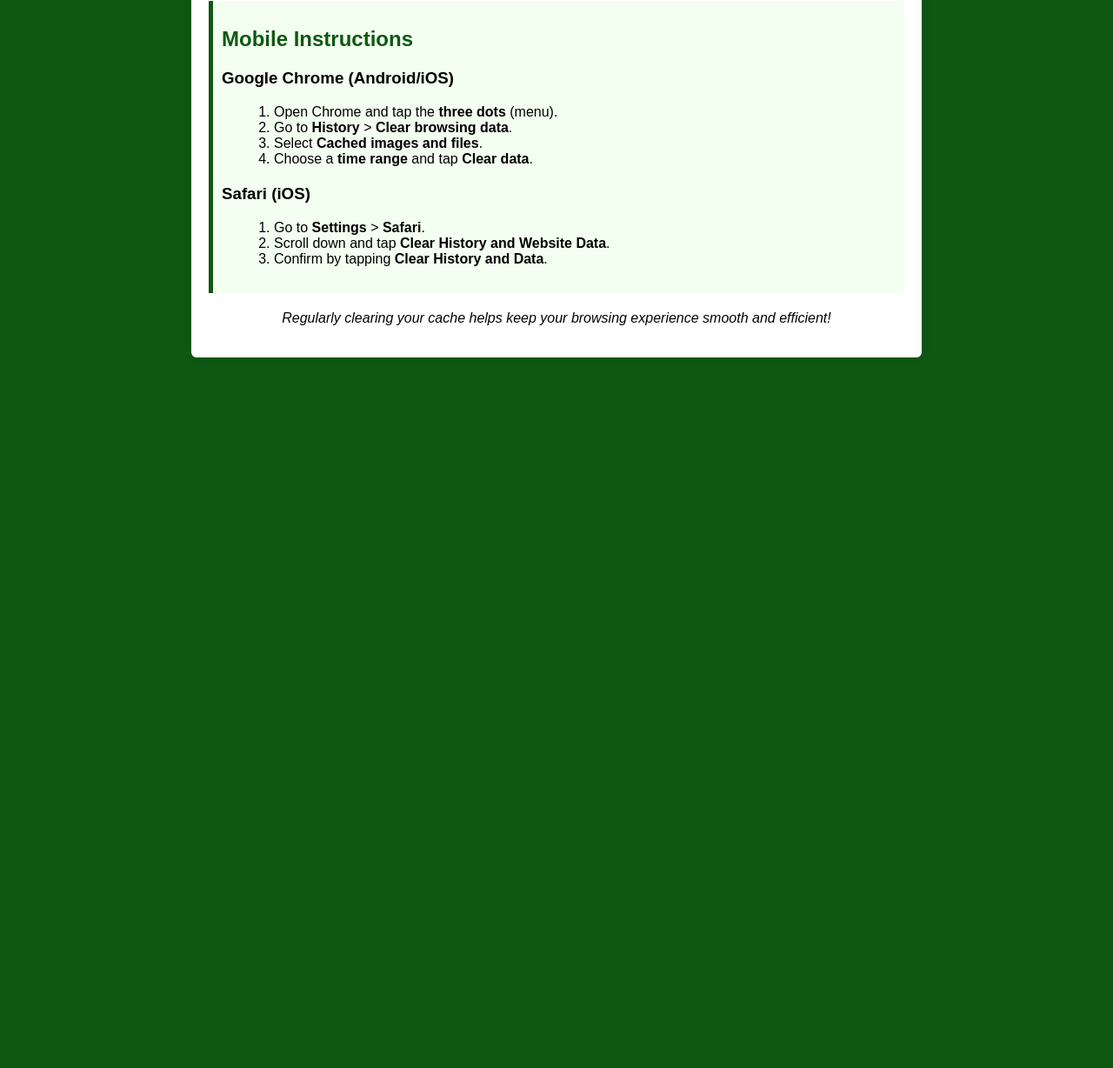
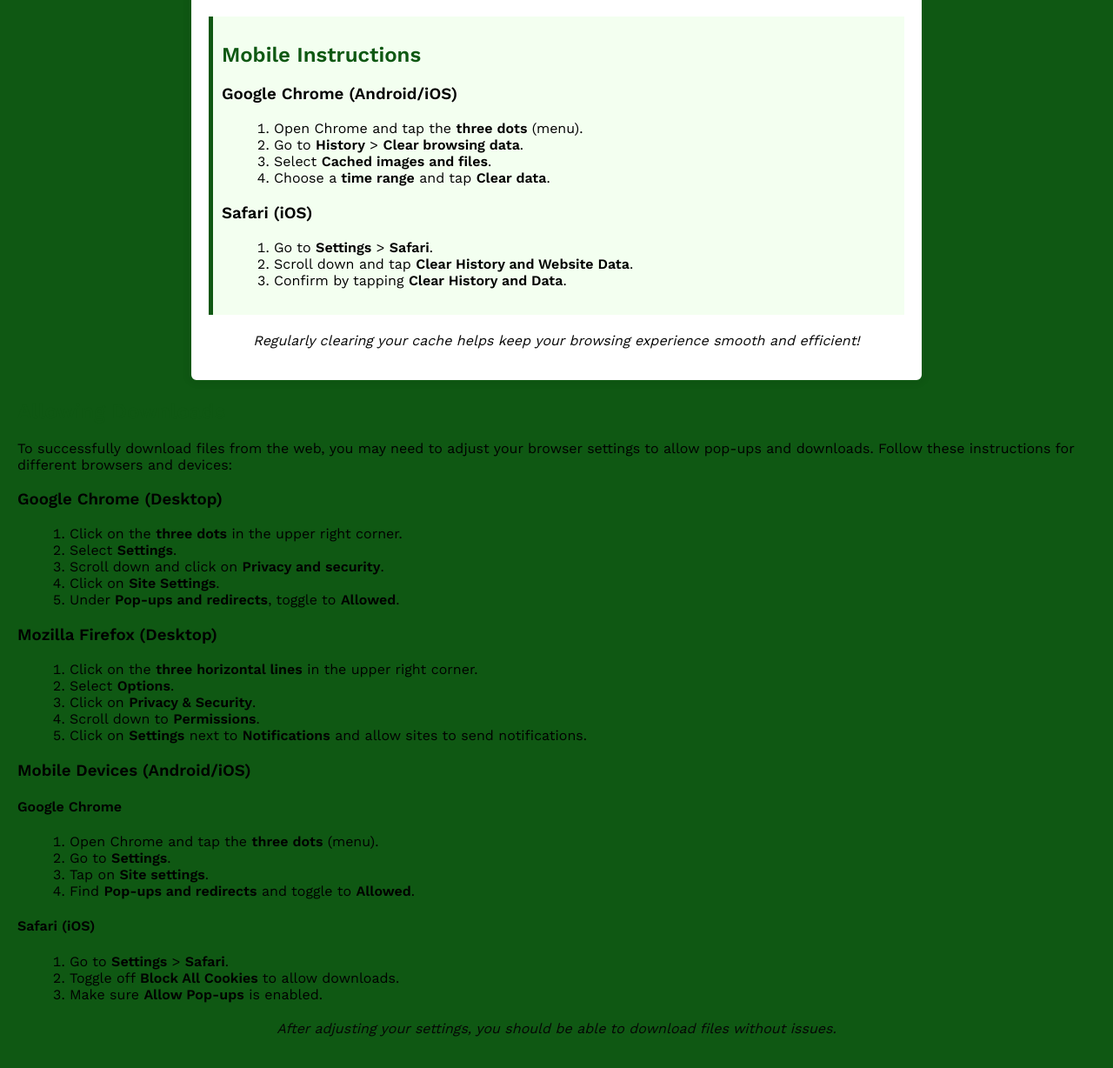
Before and after one commit to mysafetyhq/clear-cache, a plain HTML site: page index.html in a window 1280 px wide. Shown: the part 861-2089 px from the top of the page at 87% size. Before the commit the page ends 1294 px from the top, so only its background shows below. Drawn offline with nearby package versions, Linux system fonts and the light colour scheme.

Commit message:
Update index.html

```diff
--- a/index.html
+++ b/index.html
@@ -4,6 +4,7 @@
     <meta charset="UTF-8">
     <meta name="viewport" content="width=device-width, initial-scale=1.0">
     <title>Clear Your Browser Cache</title>
+    <link href="https://fonts.googleapis.com/css2?family=Work+Sans:wght@400;600&display=swap" rel="stylesheet">
     <link rel="stylesheet" href="styles.css">
 </head>
 <body>
@@ -77,3 +78,52 @@
     </div>
 </body>
 </html>
+
+<section class="download-instructions">
+    <h2>Allowing Downloads</h2>
+    <p>To successfully download files from the web, you may need to adjust your browser settings to allow pop-ups and downloads. Follow these instructions for different browsers and devices:</p>
+
+    <div class="browser">
+        <h3>Google Chrome (Desktop)</h3>
+        <ol>
+            <li>Click on the <strong>three dots</strong> in the upper right corner.</li>
+            <li>Select <strong>Settings</strong>.</li>
+            <li>Scroll down and click on <strong>Privacy and security</strong>.</li>
+            <li>Click on <strong>Site Settings</strong>.</li>
+            <li>Under <strong>Pop-ups and redirects</strong>, toggle to <strong>Allowed</strong>.</li>
+        </ol>
+    </div>
+
+    <div class="browser">
+        <h3>Mozilla Firefox (Desktop)</h3>
+        <ol>
+            <li>Click on the <strong>three horizontal lines</strong> in the upper right corner.</li>
+            <li>Select <strong>Options</strong>.</li>
+            <li>Click on <strong>Privacy & Security</strong>.</li>
+            <li>Scroll down to <strong>Permissions</strong>.</li>
+            <li>Click on <strong>Settings</strong> next to <strong>Notifications</strong> and allow sites to send notifications.</li>
+        </ol>
+    </div>
+
+    <div class="browser">
+        <h3>Mobile Devices (Android/iOS)</h3>
+        <h4>Google Chrome</h4>
+        <ol>
+            <li>Open Chrome and tap the <strong>three dots</strong> (menu).</li>
+            <li>Go to <strong>Settings</strong>.</li>
+            <li>Tap on <strong>Site settings</strong>.</li>
+            <li>Find <strong>Pop-ups and redirects</strong> and toggle to <strong>Allowed</strong>.</li>
+        </ol>
+
+        <h4>Safari (iOS)</h4>
+        <ol>
+            <li>Go to <strong>Settings</strong> > <strong>Safari</strong>.</li>
+            <li>Toggle off <strong>Block All Cookies</strong> to allow downloads.</li>
+            <li>Make sure <strong>Allow Pop-ups</strong> is enabled.</li>
+        </ol>
+    </div>
+
+    <footer>
+        <p>After adjusting your settings, you should be able to download files without issues. </p>
+    </footer>
+</section>
```
